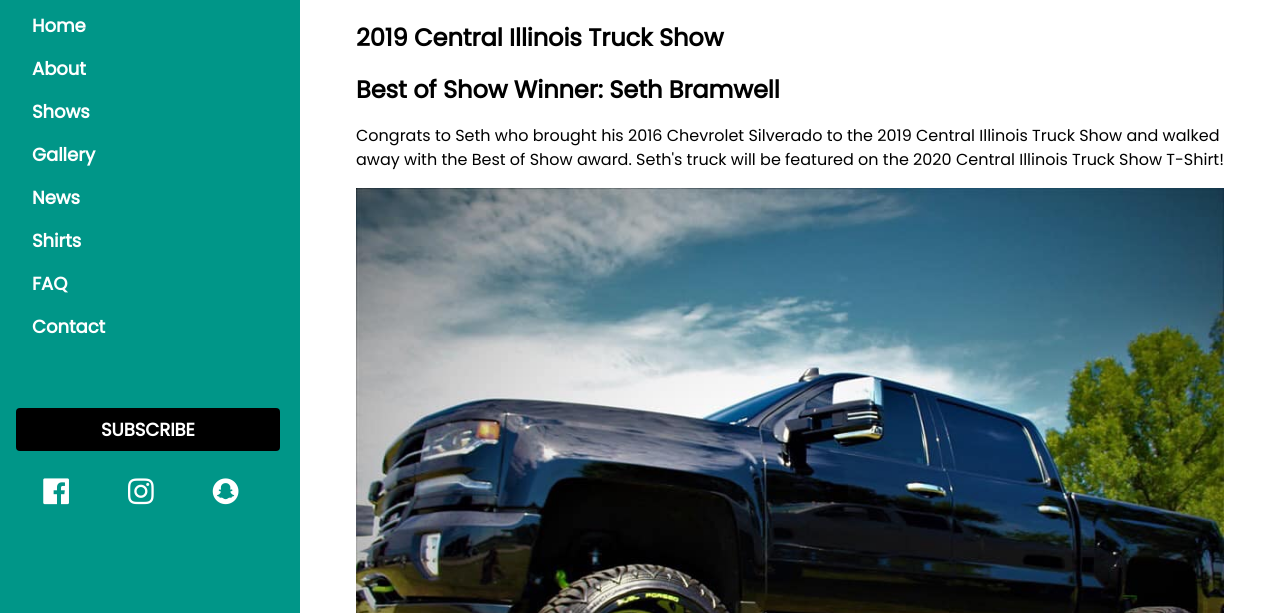
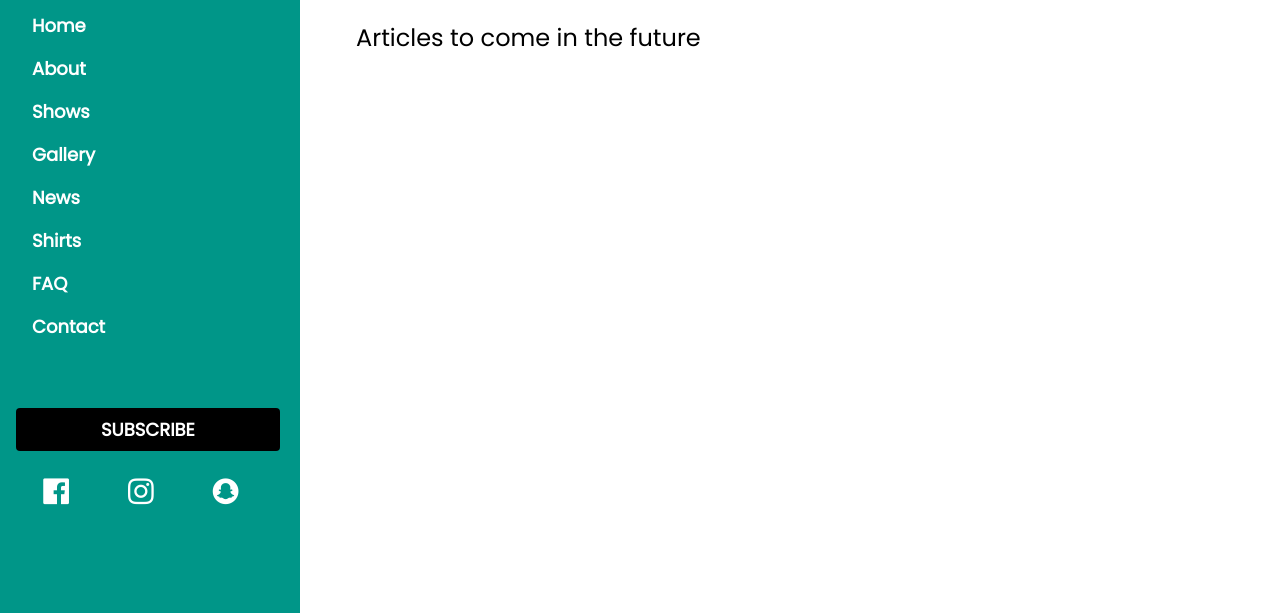
Before and after one commit to nickrench3/nickrench3.github.io, a plain HTML site: page news.html in a window 1280 px wide. Shown: the part 187-800 px from the top of the page. Drawn offline with nearby package versions, Linux system fonts and the light colour scheme.

Commit message:
Updated website

```diff
--- a/news.html
+++ b/news.html
@@ -62,11 +62,8 @@
   <div class="w3-container" id="News" style="margin-top:75px">
     <h1 class="w3-xxxlarge w3-text-teal"><b>News</b></h1>
     <hr style="width:50px;border:5px solid teal" class="w3-round">
-    <h3><b>2019 Central Illinois Truck Show</h3>
-    <p>       </p>
-    <h3>Best of Show Winner: Seth Bramwell</b></h3>
-    <p>Congrats to Seth who brought his 2016 Chevrolet Silverado to the 2019 Central Illinois Truck Show and walked away with the Best of Show award. Seth's truck will be featured on the 2020 Central Illinois Truck Show T-Shirt!</p>
-	<img src="images/seth.jpg" style="display:block; margin-left:auto; margin-right:auto; margin-bottom:20px; width:auto; height:auto;" alt="Seth">
+    <h3> Articles to come in the future</h3>
+
   </div>
 
 <!-- Subscribe modal -->
```
Also changed, not shown: images/santa.png (deleted), images/seth.jpg (deleted), 1 other file.
